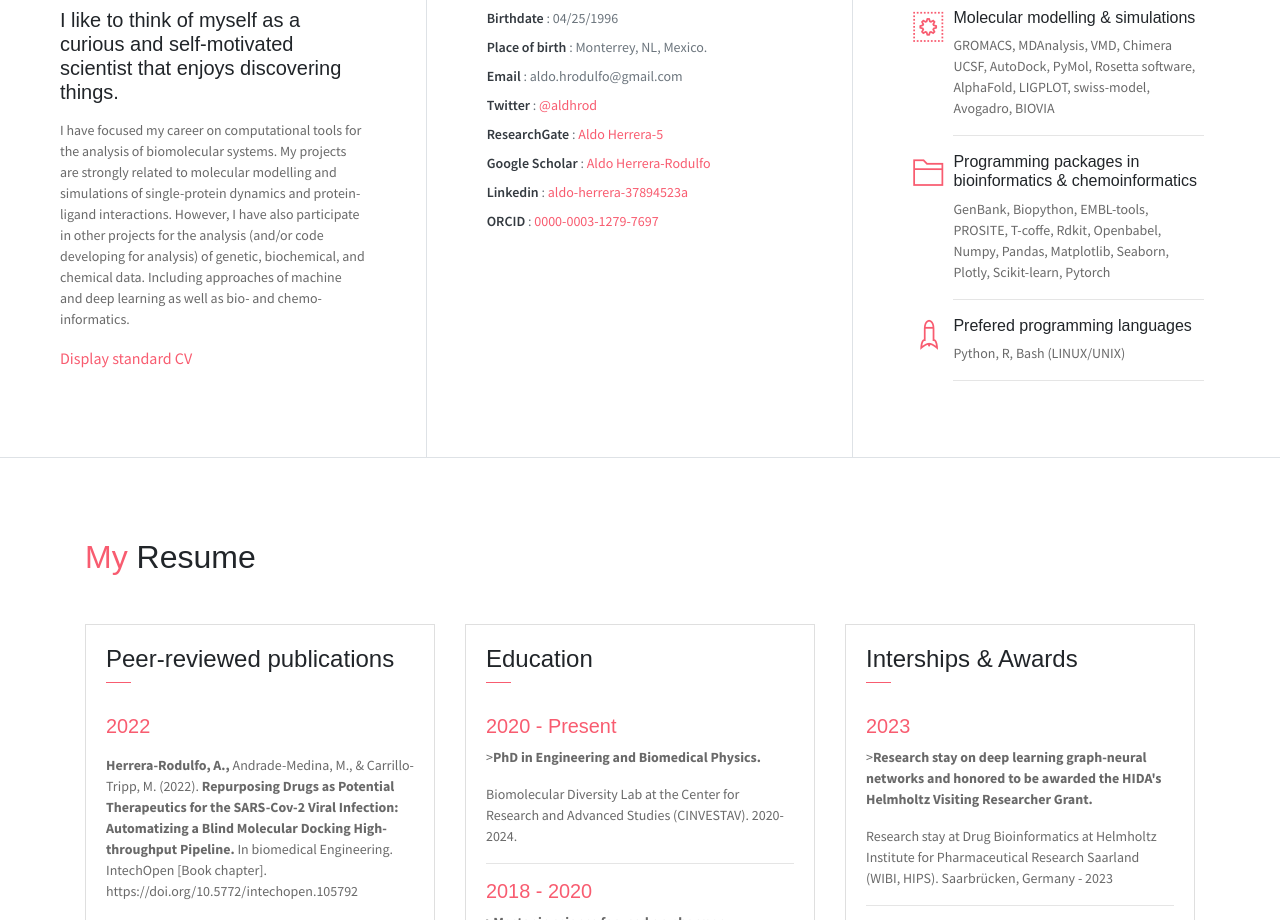
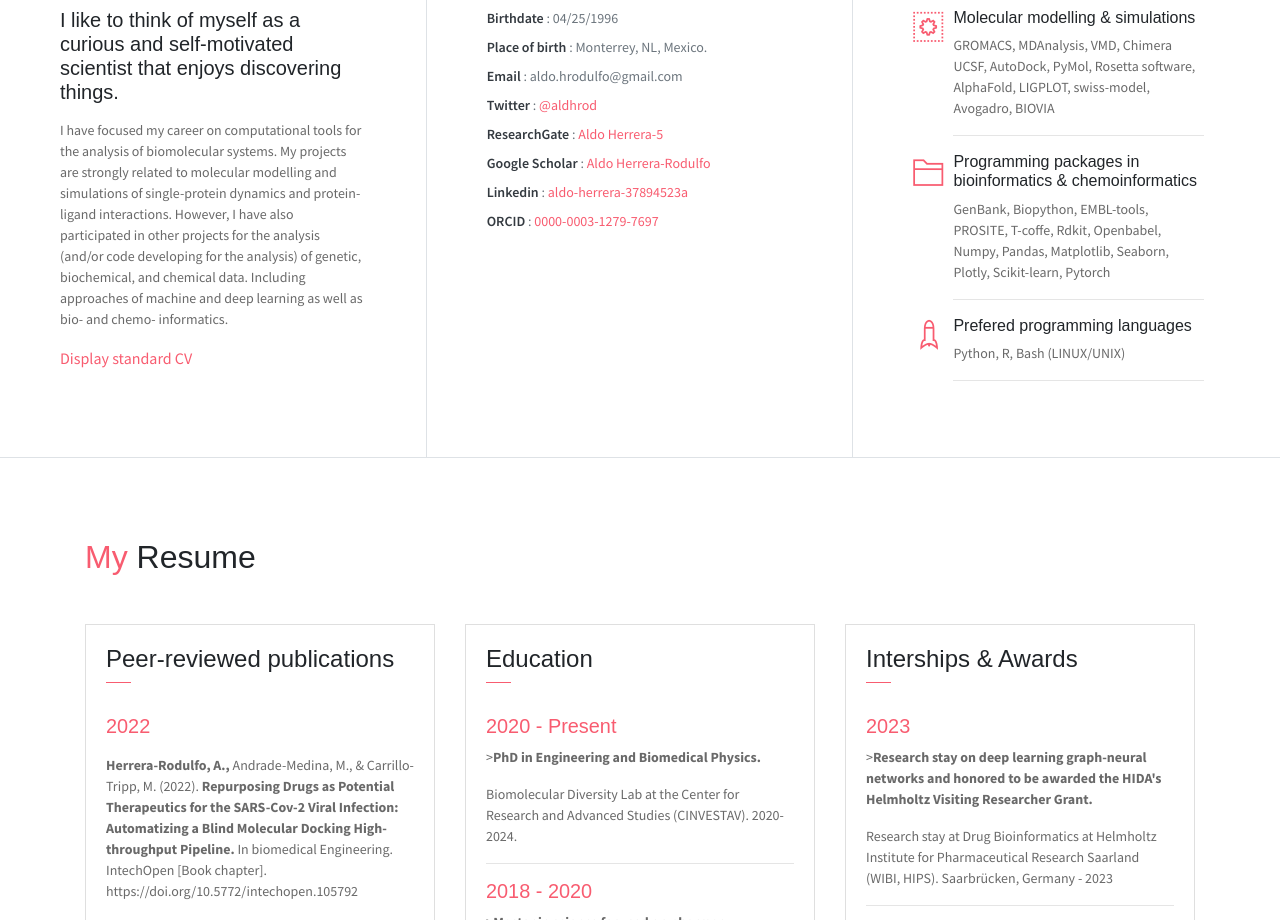
Before and after one commit to aldhr/aldhr.github.io, a website: page index.html in a window 1280 px wide. Shown: the part 860-1780 px from the top of the page. Drawn offline with Linux system fonts and the light colour scheme.

Commit message:
Update index.html

```diff
--- a/index.html
+++ b/index.html
@@ -63,7 +63,7 @@
                 <p class="mt-20">
                 I have focused my career on computational tools for the analysis of biomolecular systems. My projects are strongly
                 related to molecular modelling and simulations of single-protein dynamics and protein-ligand interactions. However,
-                I have also participate in other projects for the analysis (and/or code developing for analysis) of genetic, biochemical, and
+                I have also participated in other projects for the analysis (and/or code developing for the analysis) of genetic, biochemical, and
                 chemical data. Including approaches of machine and deep learning as well as bio- and chemo- informatics.</p>
 
                 <a href="./cv.pdf" target="_blank">Display standard CV</a>
```
